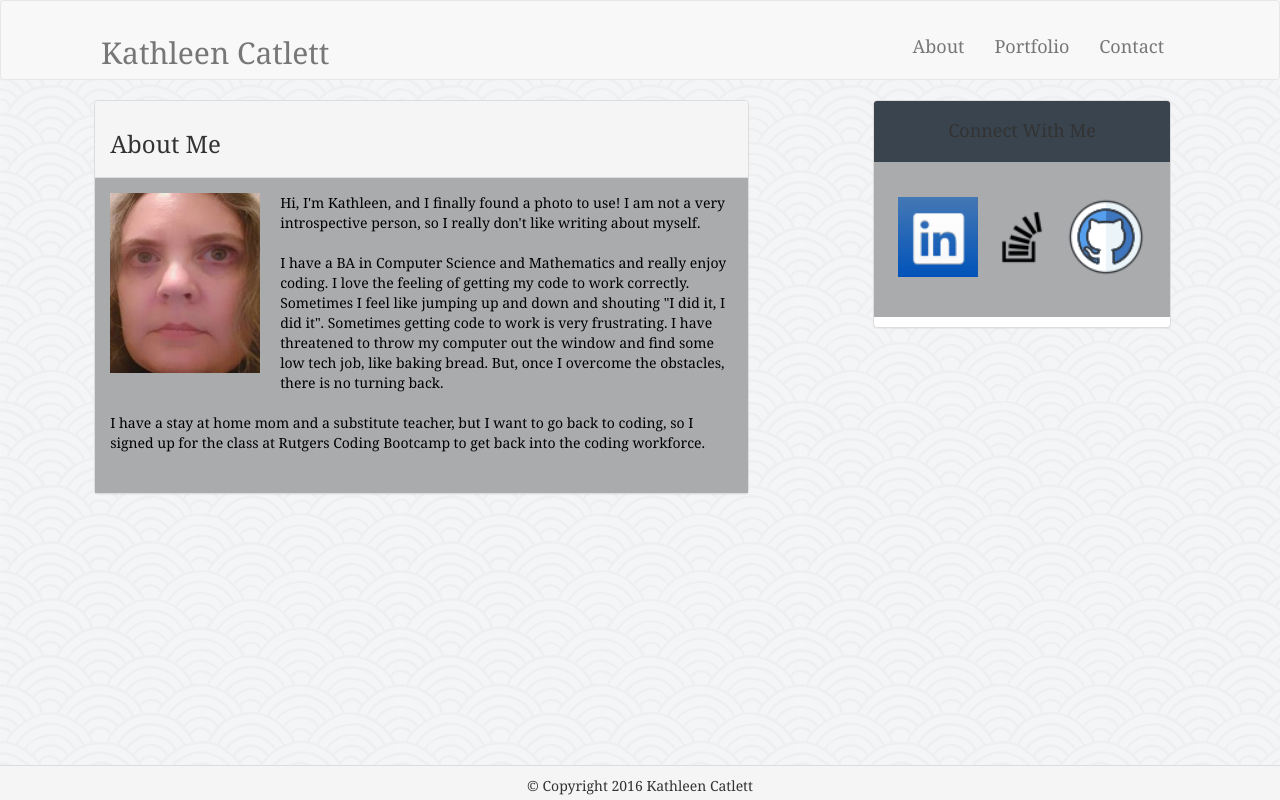
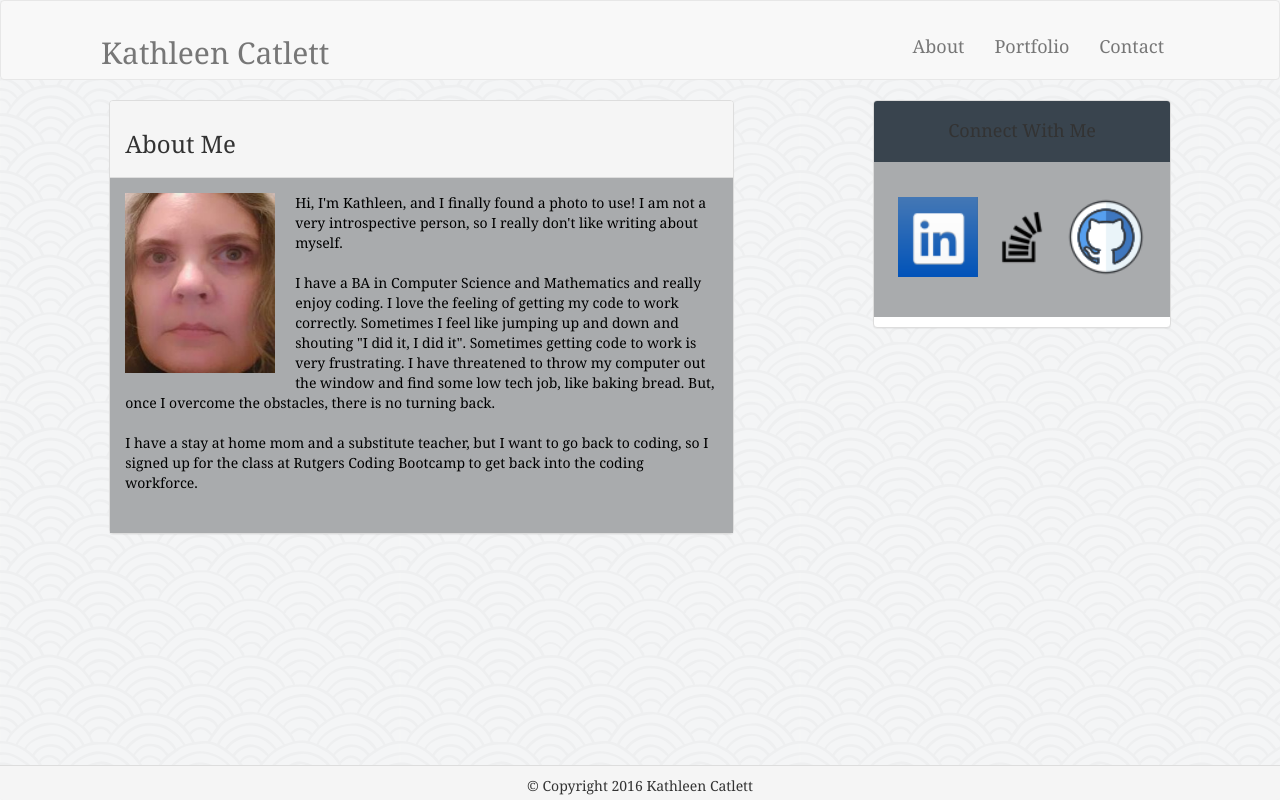
Before and after one commit to KathCatBC/Bootstrap-Portfolio, a PHP site: page /index.php in a window 1280 px wide. Run offline with PHP 8.4, Linux system fonts and the light colour scheme; some libraries are stand-ins or nearby versions.

Commit message:
got rid of the tile grout and adjusted spacing

```diff
--- a/assets/css/style.css
+++ b/assets/css/style.css
@@ -9,7 +9,7 @@
 }
 
 body {
-	background-image: url("../images/seigaiha.png");
+	background: url("../images/seigaiha.png");
 	/*border: solid;*/
 	/*border-width: 1px;*/
 	/*border-color: #dddddd;*/
@@ -69,7 +69,7 @@ ul {
 	clear: both;
 }
 
-.col-md-6 {
+.pad-zero{
 	padding: 0px;
 }
 
```
Also changed, not shown: contact.html (+4 -3 lines).
